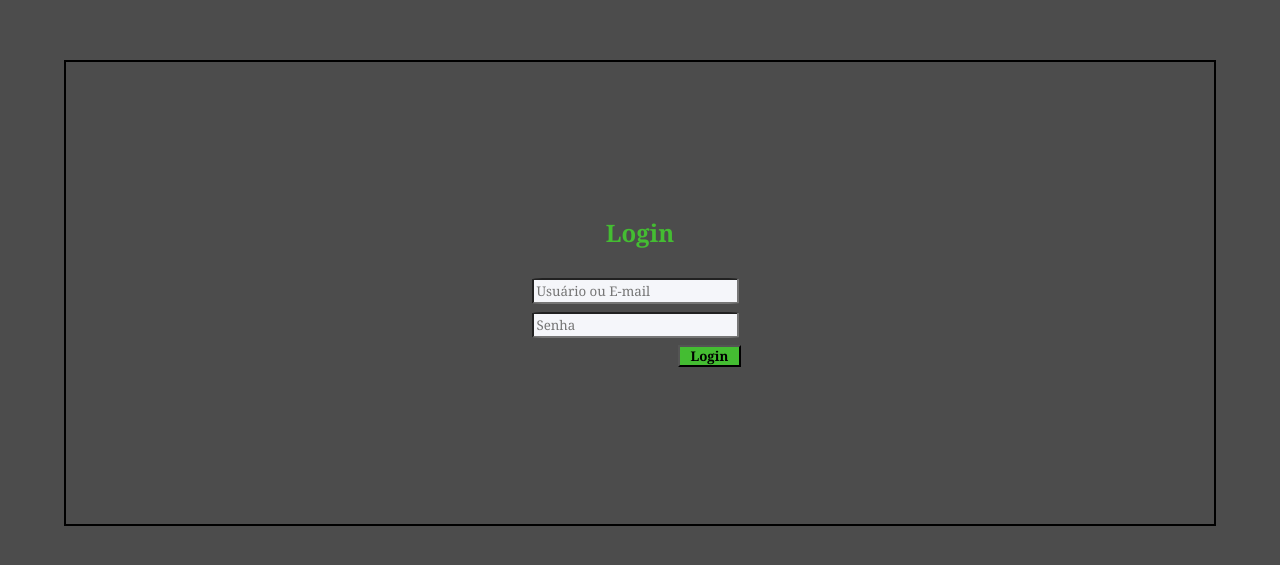
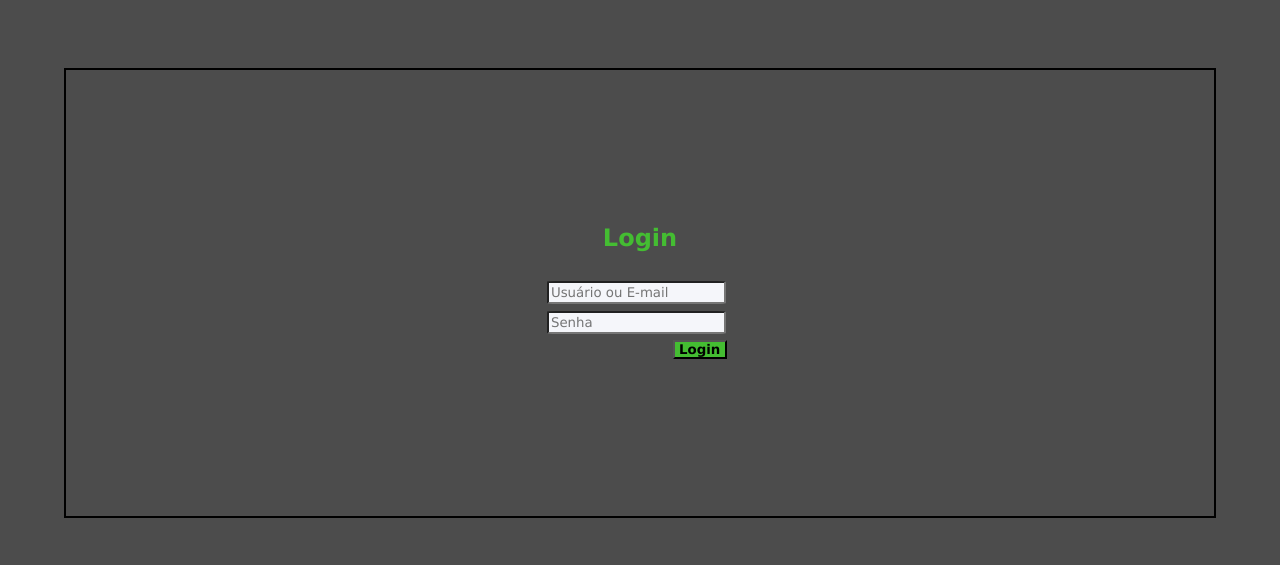
Before and after one commit to devbruno08/MOD6-Project1-DevFlix-Front, a React (Vite) app: page / in a window 1280 px wide. Shown: the part 107-672 px from the top of the page. Built offline with nearby package versions, Linux system fonts and the light colour scheme.

Commit message:
feat: refactoring style

```diff
--- a/src/global-styles.ts
+++ b/src/global-styles.ts
@@ -2,7 +2,7 @@ import { createGlobalStyle } from "styled-components";
 
 export default createGlobalStyle`
     * {
-        font-family: Cambria, Cochin, Georgia, Times, 'Times New Roman', serif;
+        font-family: Verdana, Geneva, Tahoma, sans-serif, Haettenschweiler, 'Arial Narrow Bold', sans-serif, Cochin, Georgia, Times, 'Times New Roman', serif;
         margin: 0;
         padding: 0;
         outline: 0;
```
